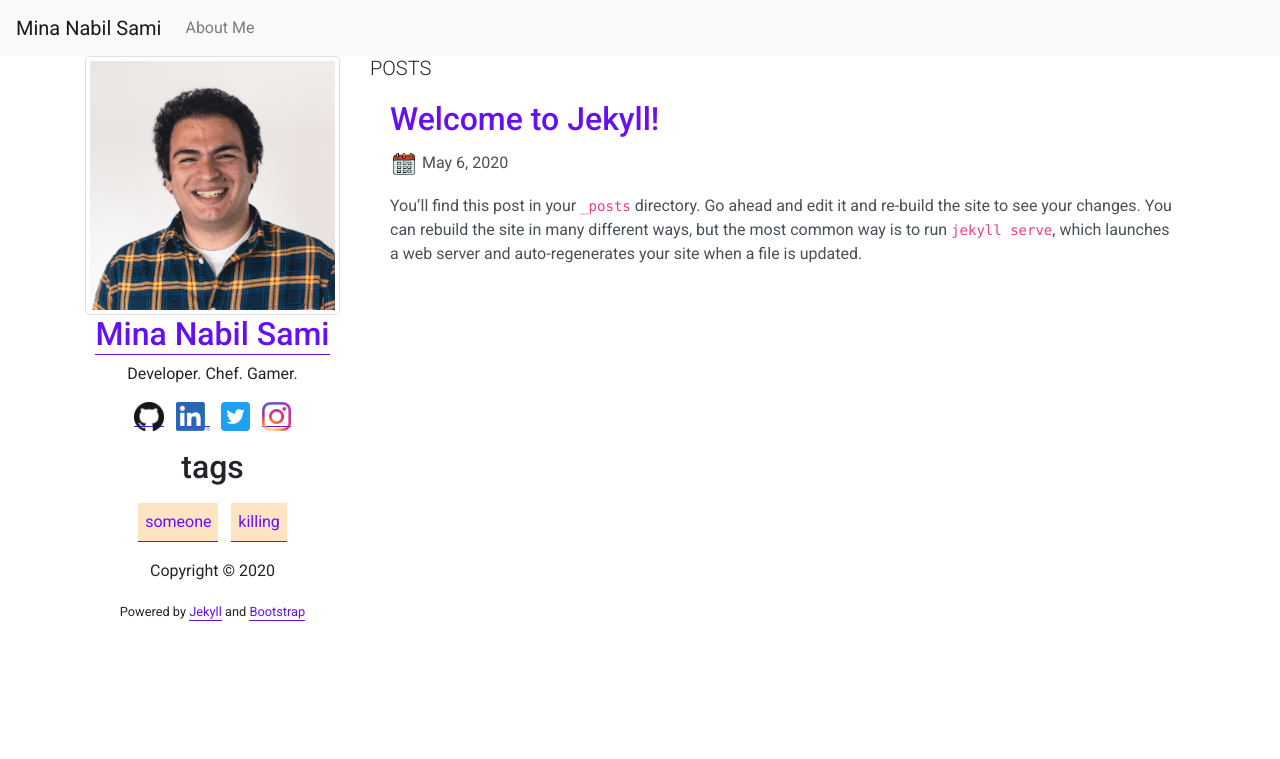
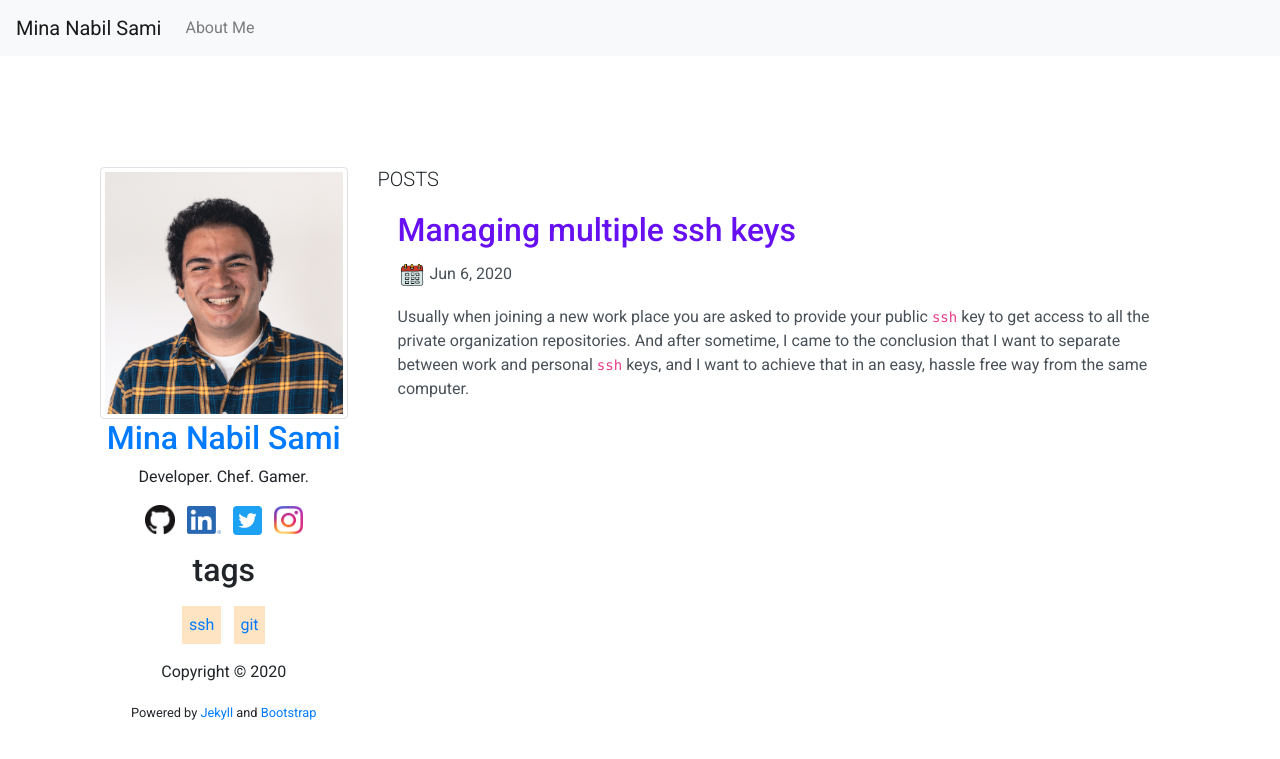
Before and after one commit to mnsami/minasami.com, a Jekyll site: the page built from index.md, in a window 1280 px wide. Shown: the top 759 px of the page. Built offline with Jekyll 4.4.1, drawn with Linux system fonts in a browser that asks for light colours; nearby versions of some CDN libraries.

Commit message:
first post and fixes

```diff
--- a/_includes/about.html
+++ b/_includes/about.html
@@ -1,36 +1,34 @@
 <div class="row sticky-top text-center">
     <div class="col">
         <a href="/"><img class="img-thumbnail rounded" src="{{ "/assets/portfolio.png" | relative_url }}" alt="{{ site.params.name }}"></a>
-        <h2 id="title">
-            <a href="/">{{ site.params.name }}</a>
-        </h2>
+        <a href="/" alt="{{ site.params.name }}"><h2>{{ site.params.name }}</h2></a>
         <p class="tagline">{{ site.params.tagline }}</p>
 
         <ul class="social list-unstyled list-inline">
             {% if site.params.social_links.github %}
             <li class="list-inline-item">
-                <a href="https://github.com/{{ site.params.social_links.github }}">
+                <a href="https://github.com/{{ site.params.social_links.github }}" target="_blank">
                     <img width="30" src="/assets/images/github.png" alt="https://github.com/{{ site.params.social_links.github }}"/>
                 </a>
             </li>
             {% endif %}
             {% if site.params.social_links.linkedIn %}
             <li class="list-inline-item">
-                <a href="https://www.linkedin.com/{{ site.params.social_links.linkedIn }}">
+                <a href="https://www.linkedin.com/{{ site.params.social_links.linkedIn }}" target="_blank">
                     <img width="34" src="/assets/images/linkedin.png" alt="https://www.linkedin.com/{{ site.params.social_links.linkedIn }}"/>
                 </a>
             </li>
             {% endif %}
             {% if site.params.social_links.twitter %}
             <li class="list-inline-item">
-                <a href="https://twitter.com/{{ site.params.social_links.twitter }}">
+                <a href="https://twitter.com/{{ site.params.social_links.twitter }}" target="_blank">
                     <img width="29" src="/assets/images/twitter.png" alt="https://twitter.com/{{ site.params.social_links.twitter }}"/>
                 </a>
             </li>
             {% endif %}
             {% if site.params.social_links.instagram %}
             <li class="list-inline-item">
-                <a href="https://instagram.com/{{ site.params.social_links.instagram }}">
+                <a href="https://instagram.com/{{ site.params.social_links.instagram }}" target="_blank">
                     <img width="29" src="/assets/images/instagram.png" alt="https://instagram.com/{{ site.params.social_links.instagram }}"/>
                 </a>
             </li>
@@ -47,6 +45,6 @@
             </div>
         {% endif %}
         <p>Copyright &copy; {{ "now" | date: "%Y" }}</p>
-        <p><small>Powered by <a href="https://jekyllrb.com" alt="Jekyll">Jekyll</a> and <a href="https://getbootstrap.com">Bootstrap</a></small></p>
+        <p><small>Powered by <a href="https://jekyllrb.com" alt="Jekyll" target="_blank">Jekyll</a> and <a href="https://getbootstrap.com" target="_blank" alt="Bootstrap">Bootstrap</a></small></p>
     </div>
 </div>
--- a/_includes/top_menu.html
+++ b/_includes/top_menu.html
@@ -9,7 +9,7 @@
             {% for node in site.pages %}
                 {% if (node.layout != "tag" and node.layout == "page") %}
                     <li class="nav-item {% if page.url == node.url %}active{% endif %}">
-                        <a class="nav-link" href="{{site.baseurl}}{{node.url}}">{{ node.menu }}</a>
+                        <a class="nav-link" href="{{site.url}}{{node.url}}">{{ node.menu }}</a>
                     </li>
                 {% endif %}
             {% endfor %}
--- a/_layouts/default.html
+++ b/_layouts/default.html
@@ -8,11 +8,11 @@
     <body>
         {% include top_menu.html %}
         <div class="container">
-            <div class="row main-content">
-                <div class="col-lg-3">
+            <div class="row content">
+                <div class="col-lg-3 profile">
                     {% include about.html %}
                 </div>
-                <div class="col-lg-9">
+                <div class="col-lg-9 main-content">
                     {{ content }}
                 </div>
             </div>
--- a/_layouts/home.html
+++ b/_layouts/home.html
@@ -7,7 +7,7 @@
 <h1 class="lead text-uppercase">posts</h1>
 
 {% if site.posts.size > 0 %}
-    <div class="list-group list-group-flush">
+    <div class="posts list-group list-group-flush">
         {% for post in site.posts %}
             <div class="list-group-item list-group-item-action">
                 <a href="{{ post.url | relative_url }}" alt="{{ post.title | escape }}">
--- a/_posts/2020-05-06-welcome-to-jekyll.markdown
+++ /dev/null
@@ -1,28 +0,0 @@
----
-layout: post
-title:  "Welcome to Jekyll!"
-tags: someone killing
----
-You’ll find this post in your `_posts` directory. Go ahead and edit it and re-build the site to see your changes. You can rebuild the site in many different ways, but the most common way is to run `jekyll serve`, which launches a web server and auto-regenerates your site when a file is updated.
-
-Jekyll requires blog post files to be named according to the following format:
-
-`YEAR-MONTH-DAY-title.MARKUP`
-
-Where `YEAR` is a four-digit number, `MONTH` and `DAY` are both two-digit numbers, and `MARKUP` is the file extension representing the format used in the file. After that, include the necessary front matter. Take a look at the source for this post to get an idea about how it works.
-
-Jekyll also offers powerful support for code snippets:
-
-{% highlight ruby %}
-def print_hi(name)
-  puts "Hi, #{name}"
-end
-print_hi('Tom')
-#=> prints 'Hi, Tom' to STDOUT.
-{% endhighlight %}
-
-Check out the [Jekyll docs][jekyll-docs] for more info on how to get the most out of Jekyll. File all bugs/feature requests at [Jekyll’s GitHub repo][jekyll-gh]. If you have questions, you can ask them on [Jekyll Talk][jekyll-talk].
-
-[jekyll-docs]: https://jekyllrb.com/docs/home
-[jekyll-gh]:   https://github.com/jekyll/jekyll
-[jekyll-talk]: https://talk.jekyllrb.com/
--- /dev/null
+++ b/_posts/2020-06-06-managing-with-multiple-ssh.markdown
@@ -0,0 +1,81 @@
+---
+layout: post
+title:  "Managing multiple ssh keys"
+tags: ssh git
+description: Managing multiple ssh keys, Usually when joining a new work place you are asked to provide your public `ssh` key to get access to all the private organization repositories. And after sometime, I came to the conclusion that I want to separate between work and personal `ssh` keys, and I want to achieve that in an easy, hassle free way from the same computer.
+---
+
+Usually when joining a new work place you are asked to provide your public `ssh` key to get access to all the private organization repositories.
+And after sometime, I came to the conclusion that I want to separate between work and personal `ssh` keys, and I want to achieve that in an easy, hassle free way from the same computer.
+
+#### Why do I want manage multiple `ssh` keys?
+
+The answer is simple, I want one `SSH` key-pair for work related matters (i.e. code base, servers .. etc) and a different key-pair for my own personal matters. In that sense, I am not mixing up things - which I don't like having - and I don't want my work `ssh` fingerprint to be in my personal projects. So, the separation between the two became a higher need for me.
+
+Also, I want to be mind free that when I decide to change my work place, on my last day, all I have to do is to just delete my work `ssh` key or it gets forgotten when my work laptop is wiped, then automatically I'm out of all the company's systems.
+
+So, again the urge got higher to create another `ssh` key to be used for work place.
+
+##### Assumption
+
+I assume you have knowledge using `git`, `ssh` and you know your way around your OS terminal.
+
+#### How will I do it?
+
+##### 1. You need to create another separate `ssh` key, and you can do that simple by running
+
+<pre>
+    <code class="console">
+$ ssh-keygen -t rsa -b 4096 -C "your_email@example.com"
+    </code>
+</pre>
+and this will guide you to a step by step creating process. Or, you can follow this [github](https://help.github.com/en/github/authenticating-to-github/generating-a-new-ssh-key-and-adding-it-to-the-ssh-agent) guide for more details.
+
+##### 2. Set your configuration
+
+You need to modify your `ssh` configuration file located in `~/.ssh/config`, this is configuration exist per-user in the home folder, you will edit it as follows
+<pre>
+    <code class="sshconfig">
+ForwardAgent yes
+
+Host github.com
+    HostName github.com
+    User git
+    IdentityFile ~/.ssh/personal_rsa # private/personal identity
+    IdentitiesOnly yes
+
+Host work.github.com
+    HostName github.com
+    User git
+    IdentityFile ~/.ssh/work_rsa # work identity
+    IdentitiesOnly yes
+    </code>
+</pre>
+Let me explain what have we done:
+
+- We are defining two different hosts, that have or points to the same `HostName` github.com.
+- Since, we have defined two different hosts `github.com` and `work.github.com`, the second one in reality does not exist, it is just a mapping.
+- You add which `ssh` key to be used when authenticating with the host defined, by this line `IdentityFile /path/to/ssh_private_key`
+- **Bonus:** Adding `IdentitiesOnly yes`, tells the `ssh-agent` to not use the default behavior of trying to connect using the default `key` `~.ssh/id_rsa` first but only try the specified key.
+
+##### 3. How to use to connect?
+
+Now, that you have every thing setup to work with multiple `ssh` keys, let me show the final step of how to use it, and that is by
+
+<pre>
+    <code class="console">
+$ git clone git@work.github.com:company/project.git
+    </code>
+</pre>
+
+This will resolve to the `work.github.com` host defined in `~/.ssh/config` and use the defined key there and will use the right key for it.
+
+#### Conclusion
+
+Managing multiple `ssh` keys can become cumbersome as soon as you need to use a second key and is not a necessary for everyone, but some times the need come or you want to use unorthodox key names. You might need one for working on your company's private repos, one for your clients' work and another for your private work.
+
+If you can avoid it, do so, as ideally, it is a good practice to have only one.
+
+I hope someone found this useful!
+
+[Want to know more about `ssh`?](https://www.ssh.com/ssh/public-key-authentication)
```
Also changed, not shown: _pages/about.md (+1 -8 lines).
